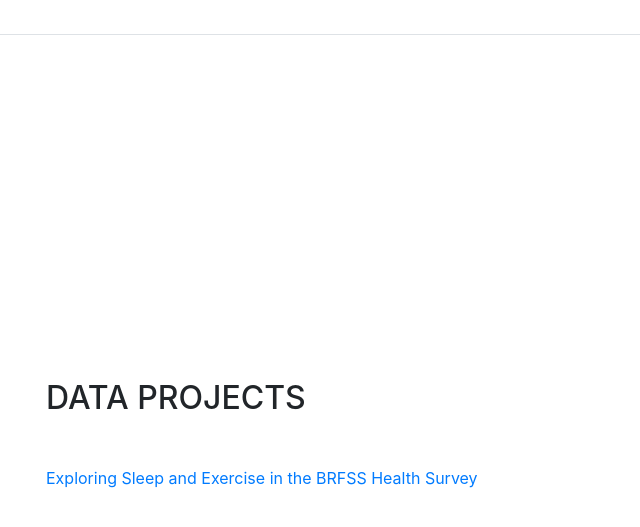
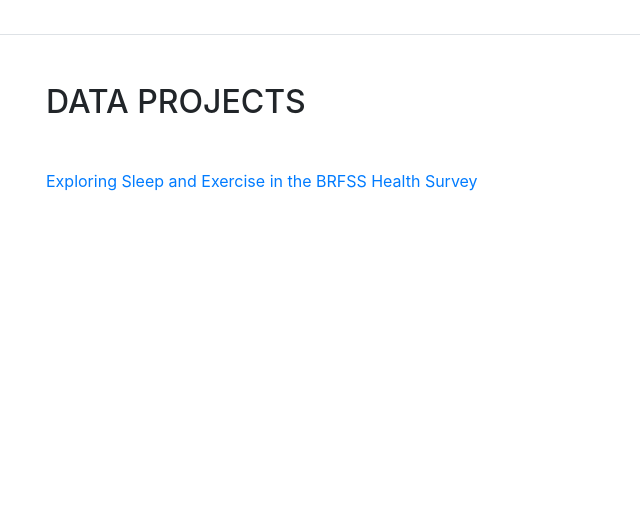
Before and after one commit to abmoreno/abmoreno.github.io, a website with bundled scripts: page index.html in a window 1280 px wide. Shown: the part 9275-9802 px from the top of the page, without its empty margins (274-914 px from the left). Built offline with nearby package versions, Linux system fonts and the light colour scheme; a web font is replaced by a local one.

Commit message:
updated data section

```diff
--- a/index.html
+++ b/index.html
@@ -297,10 +297,11 @@
 
     </div>
 
-<section class="resume-section p-3 p-lg-5 d-flex flex-column" id="dataprojects">
-      <div class="my-auto">
+
+    <section class="resume-section p-3 p-lg-5 d-flex flex-column" id="dataprojects">
+      <div class="mb-5">
         <h2 class="mb-5">Data Projects</h2>
-  <a href="https://abmoreno.github.io/portfolio/DataProject1.html">Exploring Sleep and Exercise in the BRFSS Health Survey</a>
+          <a href="https://abmoreno.github.io/portfolio/DataProject1.html">Exploring Sleep and Exercise in the BRFSS Health Survey</a>
       </div>
       </section>
 
```
